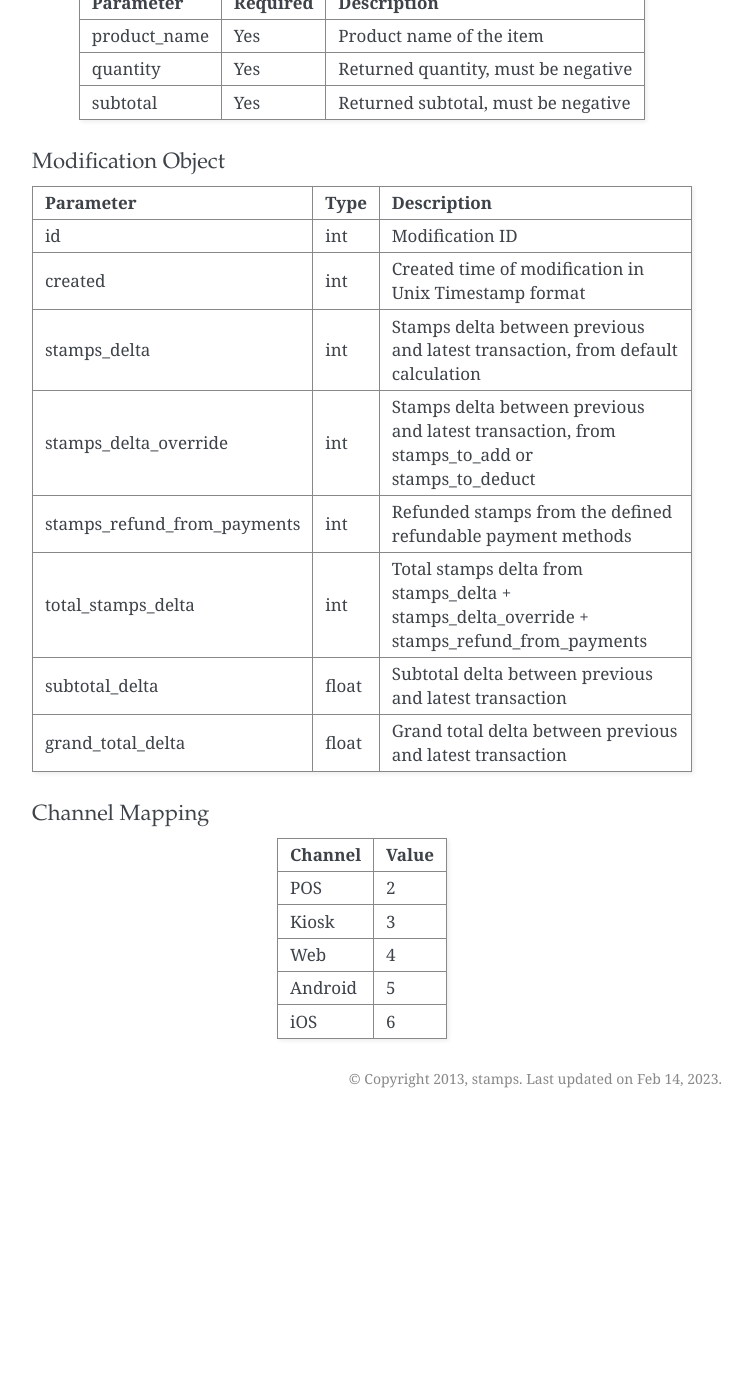
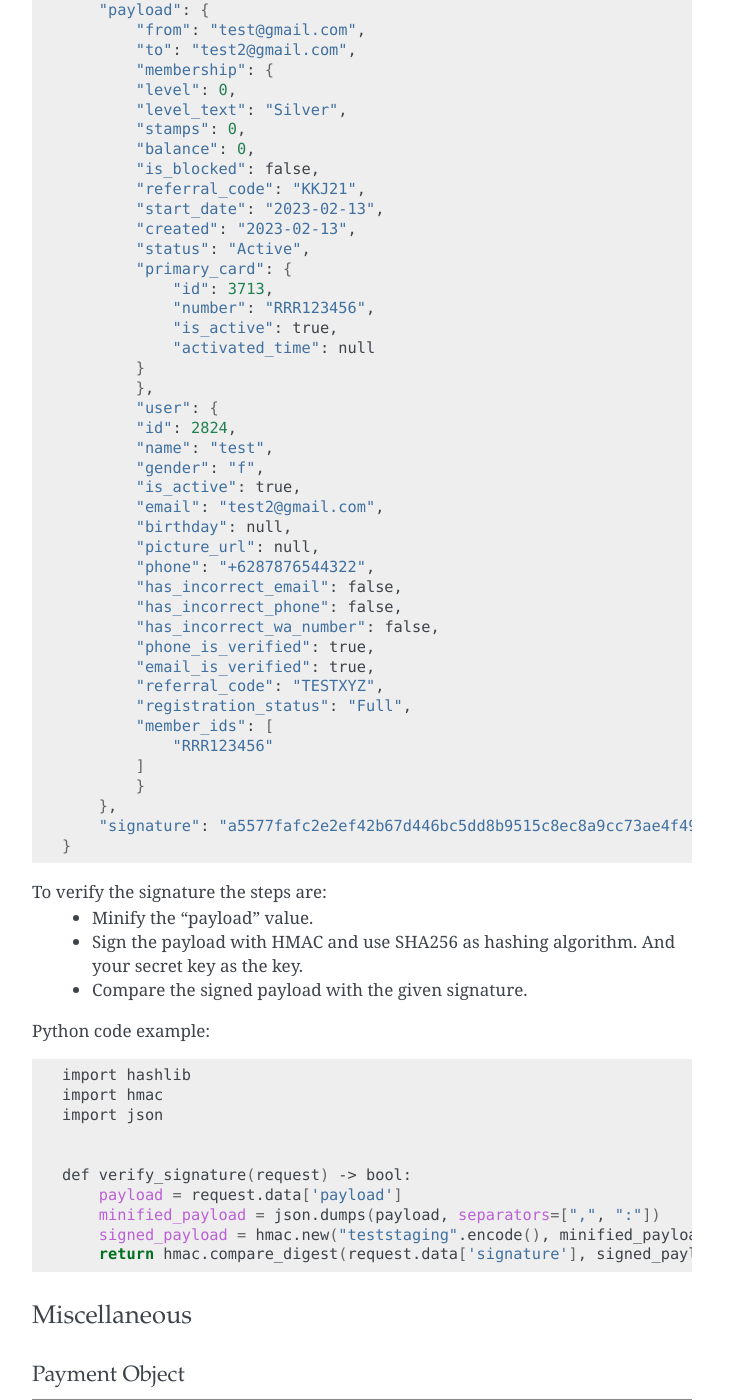
Before and after one commit to ui/stamps-api-docs, a Sphinx documentation site: the page built from source/klg_api.rst, in a window 1280 px wide and 1400 px high, scrolled down 19891 px. Shown: the whole window, without its empty margins (388-1140 px from the left). Built offline with Sphinx 7.4.7, drawn with Linux system fonts in a browser that asks for light colours; before the commit the page ends 21009 px from its top, so only the background shows below that; some of the changed text lies outside the part shown.

Commit message:
webhook validation

```diff
--- a/source/klg_api.rst
+++ b/source/klg_api.rst
@@ -908,6 +908,90 @@ On successful redemption:
         }
     }
 
+
+7. Webhook Validation
+=======================
+Webhook from STAMPS will return the payload with following format:
+
+.. code-block :: bash
+
+    {
+        "payload": ...
+        "signature": ...
+    }
+
+Signature can be verified on KLG's system to add extra security. To generate signature, STAMPS require a secret key that is generated from KLG.
+
+Example with "teststaging" as secret key:
+
+.. code-block :: bash
+
+    {
+        "payload": {
+            "from": "test@gmail.com",
+            "to": "test2@gmail.com",
+            "membership": {
+            "level": 0,
+            "level_text": "Silver",
+            "stamps": 0,
+            "balance": 0,
+            "is_blocked": false,
+            "referral_code": "KKJ21",
+            "start_date": "2023-02-13",
+            "created": "2023-02-13",
+            "status": "Active",
+            "primary_card": {
+                "id": 3713,
+                "number": "RRR123456",
+                "is_active": true,
+                "activated_time": null
+            }
+            },
+            "user": {
+            "id": 2824,
+            "name": "test",
+            "gender": "f",
+            "is_active": true,
+            "email": "test2@gmail.com",
+            "birthday": null,
+            "picture_url": null,
+            "phone": "+6287876544322",
+            "has_incorrect_email": false,
+            "has_incorrect_phone": false,
+            "has_incorrect_wa_number": false,
+            "phone_is_verified": true,
+            "email_is_verified": true,
+            "referral_code": "TESTXYZ",
+            "registration_status": "Full",
+            "member_ids": [
+                "RRR123456"
+            ]
+            }
+        },
+        "signature": "a5577fafc2e2ef42b67d446bc5dd8b9515c8ec8a9cc73ae4f498d01a6b50e96f"
+    }
+
+To verify the signature the steps are:
+    - Minify the "payload" value.
+    - Sign the payload with HMAC and use SHA256 as hashing algorithm. And your secret key as the key.
+    - Compare the signed payload with the given signature.
+
+Python code example:
+
+.. code-block :: bash
+
+    import hashlib
+    import hmac
+    import json
+
+
+    def verify_signature(request) -> bool:
+        payload = request.data['payload']
+        minified_payload = json.dumps(payload, separators=[",", ":"])
+        signed_payload = hmac.new("teststaging".encode(), minified_payload.encode(), hashlib.sha256)
+        return hmac.compare_digest(request.data['signature'], signed_payload.hexdigest())
+
+
 Miscellaneous
 ------------------------------
 
```
